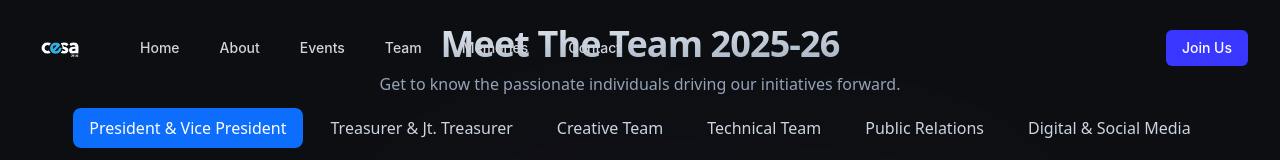
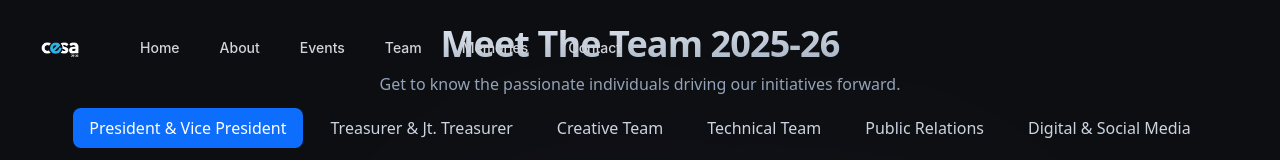
Before and after one commit to cesaofficial/cesa2, a React (Vite) app: page /team in a window 1280 px wide. Shown: the top 160 px of the page. Built offline with nearby package versions, Linux system fonts and the light colour scheme.

Commit message:
Update navbar.jsx

```diff
--- a/src/components/navbar.jsx
+++ b/src/components/navbar.jsx
@@ -18,7 +18,7 @@ const Navbar = () => {
   }, [scrolled]);
 
   const navItems = [
-    { name: 'Home', href: '#home' },
+    { name: 'Home', href: '/' },
     { name: 'About', href: '/about' },
     { name: 'Events', href: '/events' },
     { name: 'Team', href: '/team' },
@@ -57,12 +57,6 @@ const Navbar = () => {
                 ))}
               </div>
             </div>
-          </div>
-
-          <div className="hidden md:block">
-            <button className="bg-[#3937ff] hover:bg-[#2a28cc] text-white px-4 py-2 rounded-md text-sm font-medium transition-colors duration-200">
-              Join Us
-            </button>
           </div>
 
           <div className="-mr-2 flex md:hidden">
```
